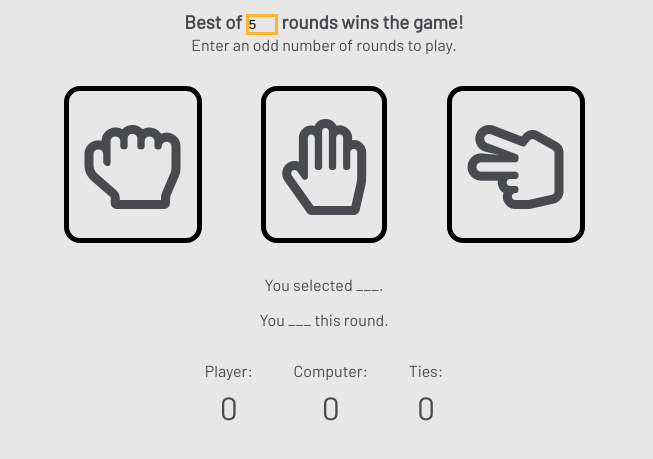
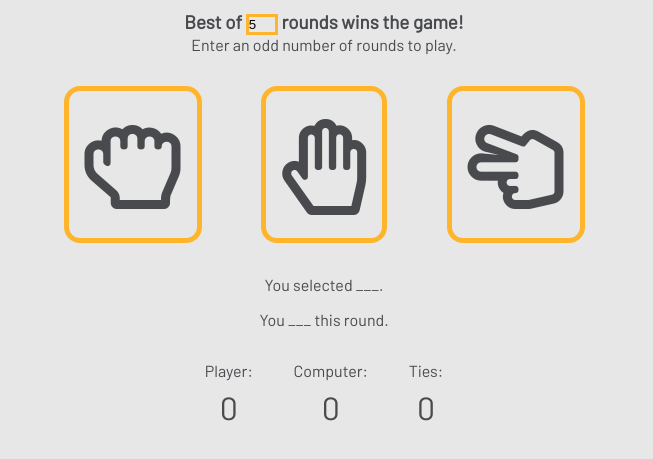
Before and after one commit to aughostcodes/rps, a plain HTML site: page index.html in a window 1280 px wide. Shown: the part 131-590 px from the top of the page, without its empty margins (316-969 px from the left). Drawn offline with Linux system fonts and the light colour scheme.

Commit message:
Some yellow

```diff
--- a/style.css
+++ b/style.css
@@ -38,7 +38,7 @@ h1 {
 }
 
 .icon {
-    border: 5px black solid;
+    border: 5px rgb(255,181,43) solid;
     border-radius: 1rem;
     padding: 1rem;
     font-size: 6rem;
```
